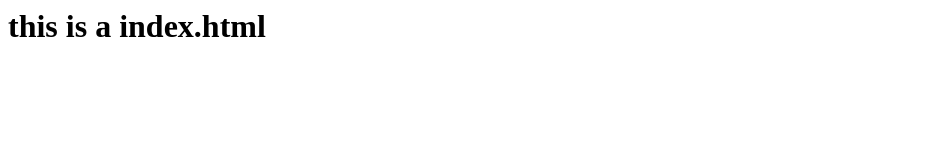
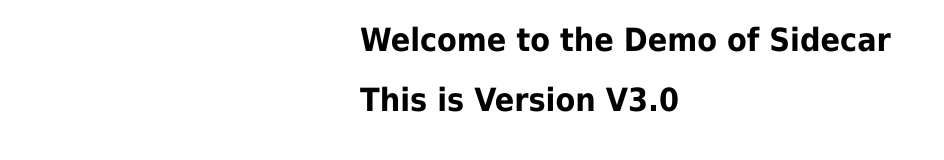
Before and after one commit to azrin-learn-devops/some_scripts, a plain HTML site: page index.html in a window 1280 px wide. Shown: the whole page, without its empty margins (0-944 px from the left). Drawn offline with Linux system fonts and the light colour scheme.

Commit message:
Update index.html

```diff
--- a/index.html
+++ b/index.html
@@ -1 +1,17 @@
-<h1>this is a index.html</h1>
+<!DOCTYPE html>
+<html>
+<head>
+<title>NGINX</title>
+<style>
+    body {
+        width: 35em;
+        margin: 0 auto;
+        font-family: Tahoma, Verdana, Arial, sans-serif;
+    }
+</style>
+</head>
+<body>
+<h1>Welcome to the Demo of Sidecar</h1>
+<h1>This is Version V3.0</h1>
+</body>
+</html>
```
